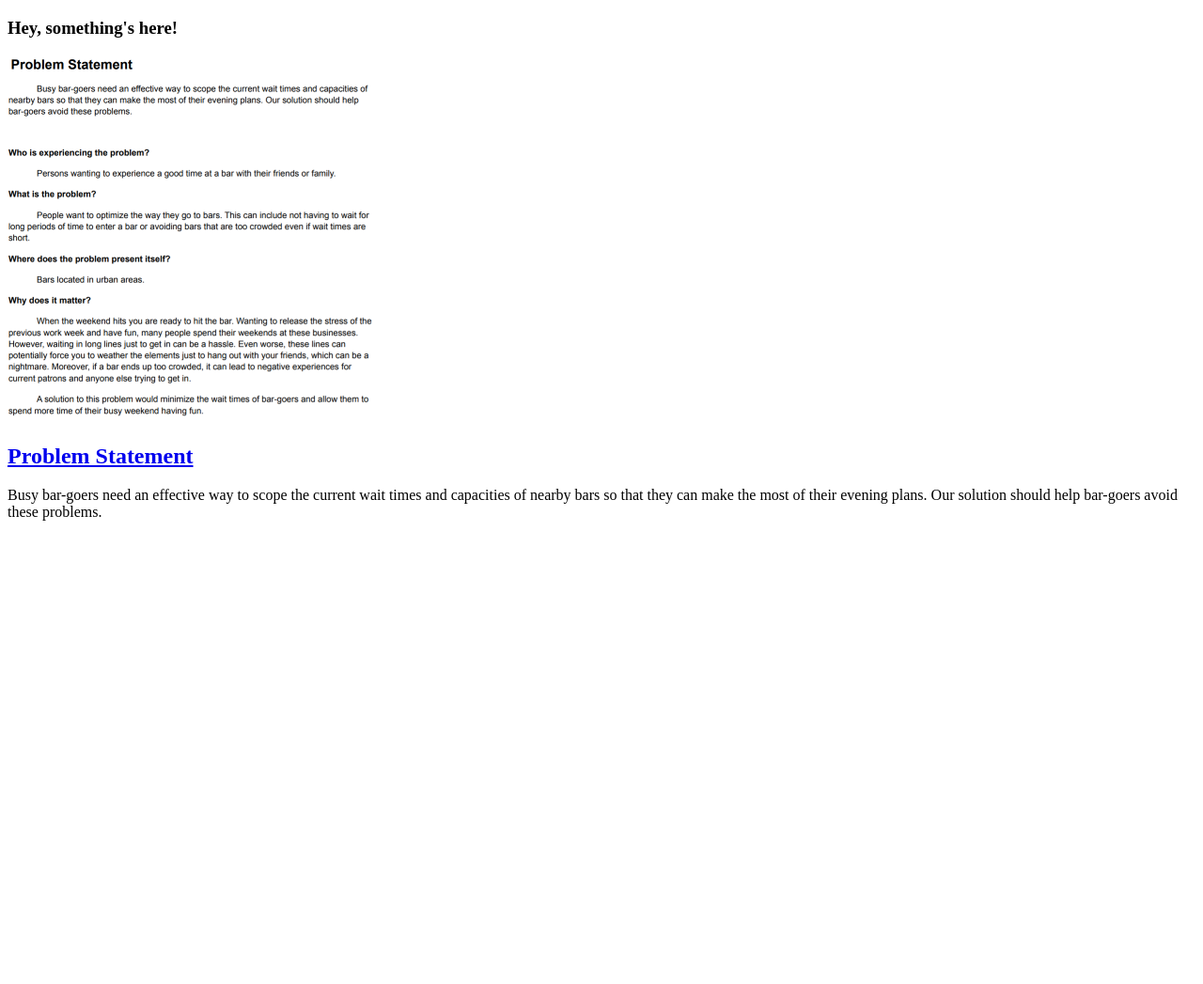
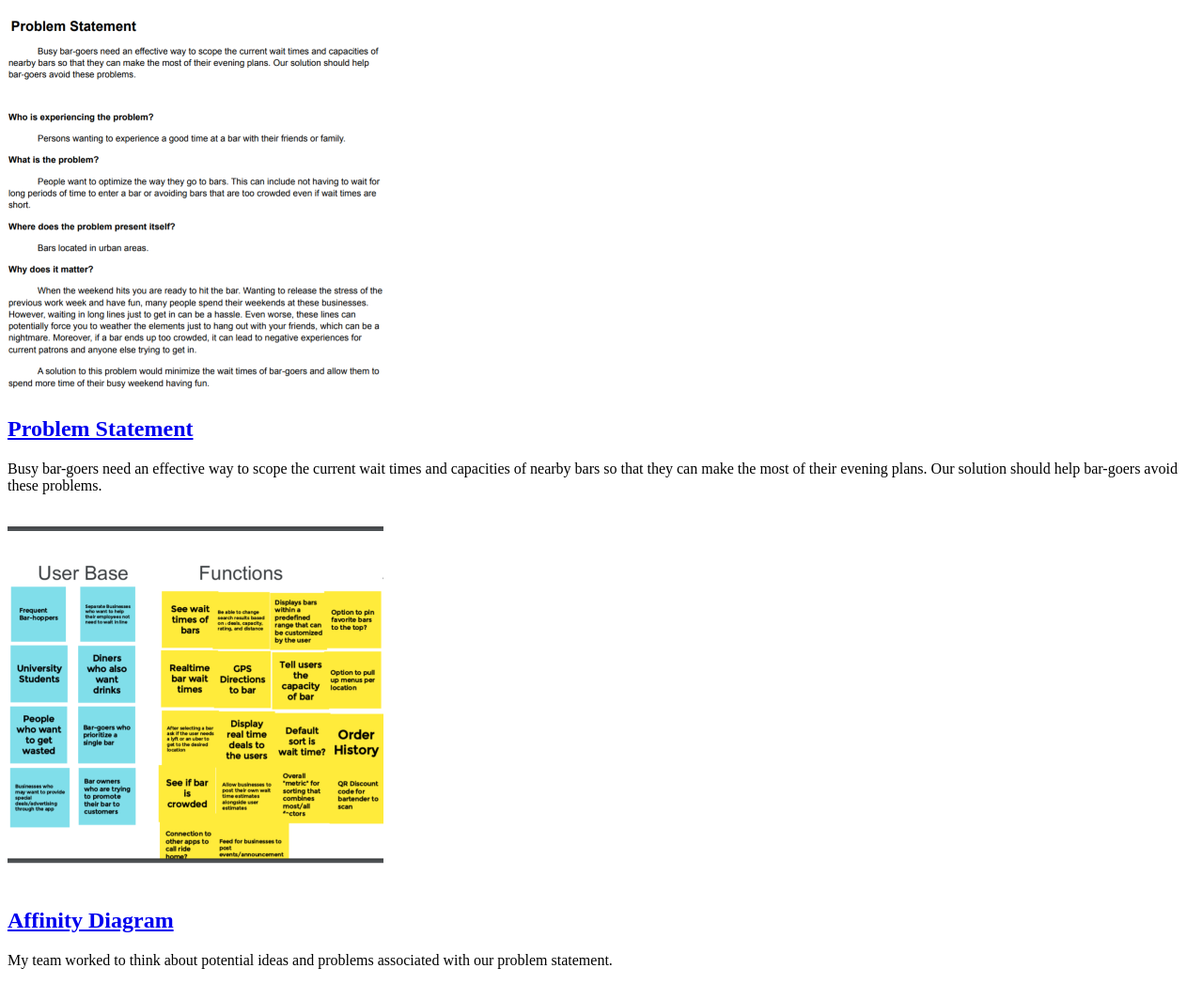
Before and after one commit to CMartin2288/CMartin2288.github.io, a plain HTML site: page index.html in a window 1280 px wide. Shown: the part 61-1108 px from the top of the page at 94% size. Before the commit the page ends 800 px from the top, so only its background shows below. Drawn offline with Linux system fonts and the light colour scheme.

Commit message:
Add files via upload

```diff
--- a/index.html
+++ b/index.html
@@ -5,18 +5,30 @@
     </head>
     <body>
         <h1>Caleb Martin's CSCE 190 Site</h1>
-        <h3>Hey, something's here!</h3>
+        <!--Problem Statement-->
         <section class = "assignment">
-            <a href="Files/CSCE190-Problem-Statement.pdf" target="_blank">
-                <img src = "Images/problem-statement-small.png" alt = "Thumbnail for Problem Statement document" >
+            <a href="files/problem-statement.pdf" target="_blank">
+                <img src = "images/problem-statement-small.png" alt = "Thumbnail for Problem Statement document" >
             </a>
             <section class = "doc-details">
-                <a href="Files/CSCE190-Problem-Statement.pdf" target="_blank"><h2>Problem Statement</h2></a>
+                <a href="files/problem-statement.pdf" target="_blank"><h2>Problem Statement</h2></a>
                 <p>
                     Busy bar-goers need an effective way to scope the current wait times and capacities of nearby bars so that they can make the most of their evening plans.
                     Our solution should help bar-goers avoid these problems.
                 </p>
             </section>
         </section>
+        <!--Affinity Diagram-->
+        <section class = "assignment">
+            <a href="files/affinity-diagram.pdf" target="_blank">
+                <img src = "images/affinity-diagram-small.png" alt = "Thumbnail for Affinity Diagram document" >
+            </a>
+            <section class = "doc-details">
+                <a href="files/affinity-diagram.pdf" target="_blank"><h2>Affinity Diagram</h2></a>
+                <p>
+                    My team worked to think about potential ideas and problems associated with our problem statement.
+                </p>
+            </section>
+        </section>
     </body>
 </html>
```
Also changed, not shown: images/affinity-diagram-small.png (added), images/affinity-diagram-square.png (added), images/affinity-diagram.png (added), images/problem-statement-small.png (added), images/problem-statement.png (added), 2 other files.
